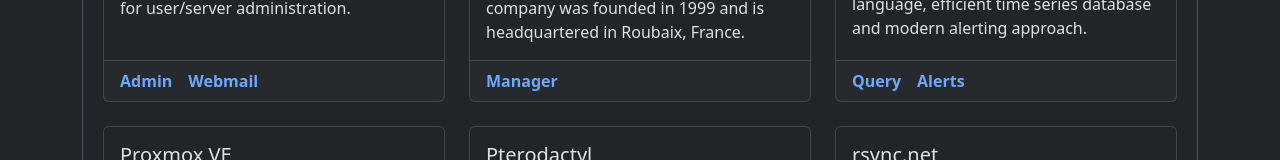
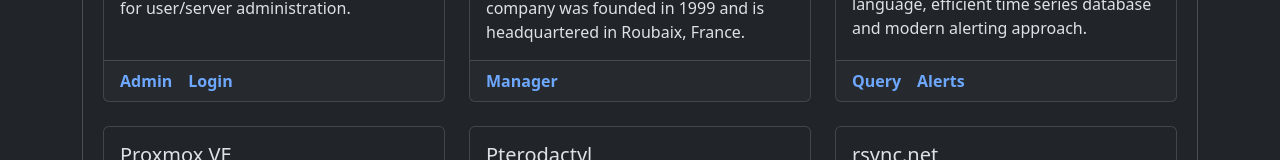
Before and after one commit to dwilson5817/server-portal, a Vue app: page / in a window 1280 px wide. Shown: the part 531-691 px from the top of the page. Built offline with nearby package versions, Linux system fonts and the light colour scheme.

Commit message:
fix(services): update mailcow link URLs
Corrected the Admin and Login URLs for the mailcow service to their
accurate paths.

```diff
--- a/src/constants.ts
+++ b/src/constants.ts
@@ -46,8 +46,8 @@
         subtitle: "The mailserver suite",
         description: "mailcow is a mail server suite based on Dovecot, Postfix and other open source software, that provides a modern web UI for user/server administration.",
         links: [
-            { text: "Admin", url: "https://mail.dylanw.net/" },
-            { text: "Webmail", url: "https://mail.dylanw.net/SOGo/" },
+            { text: "Admin", url: "https://mail.dylanw.net/admin/" },
+            { text: "Login", url: "https://mail.dylanw.net/" },
         ],
     },
     {
```
